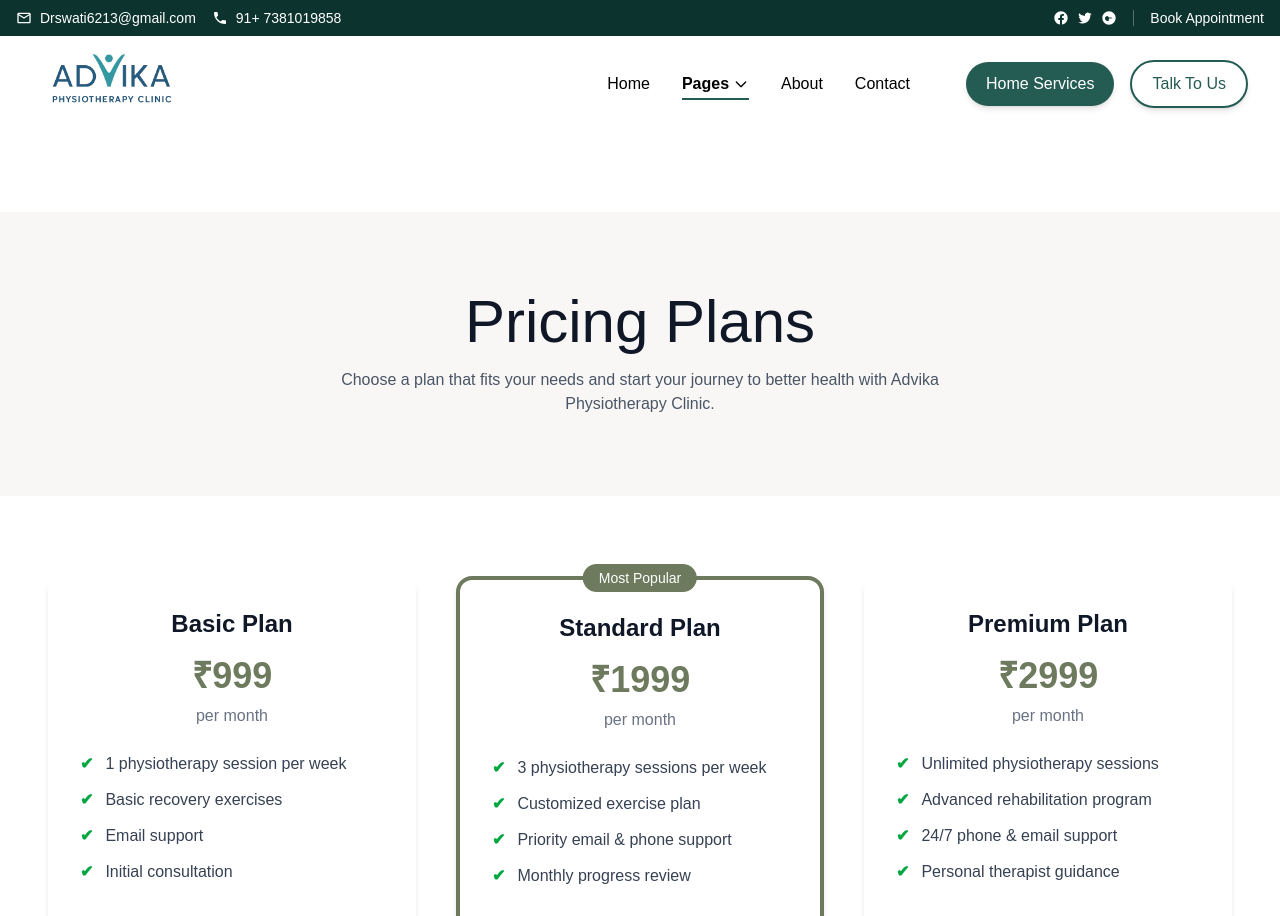
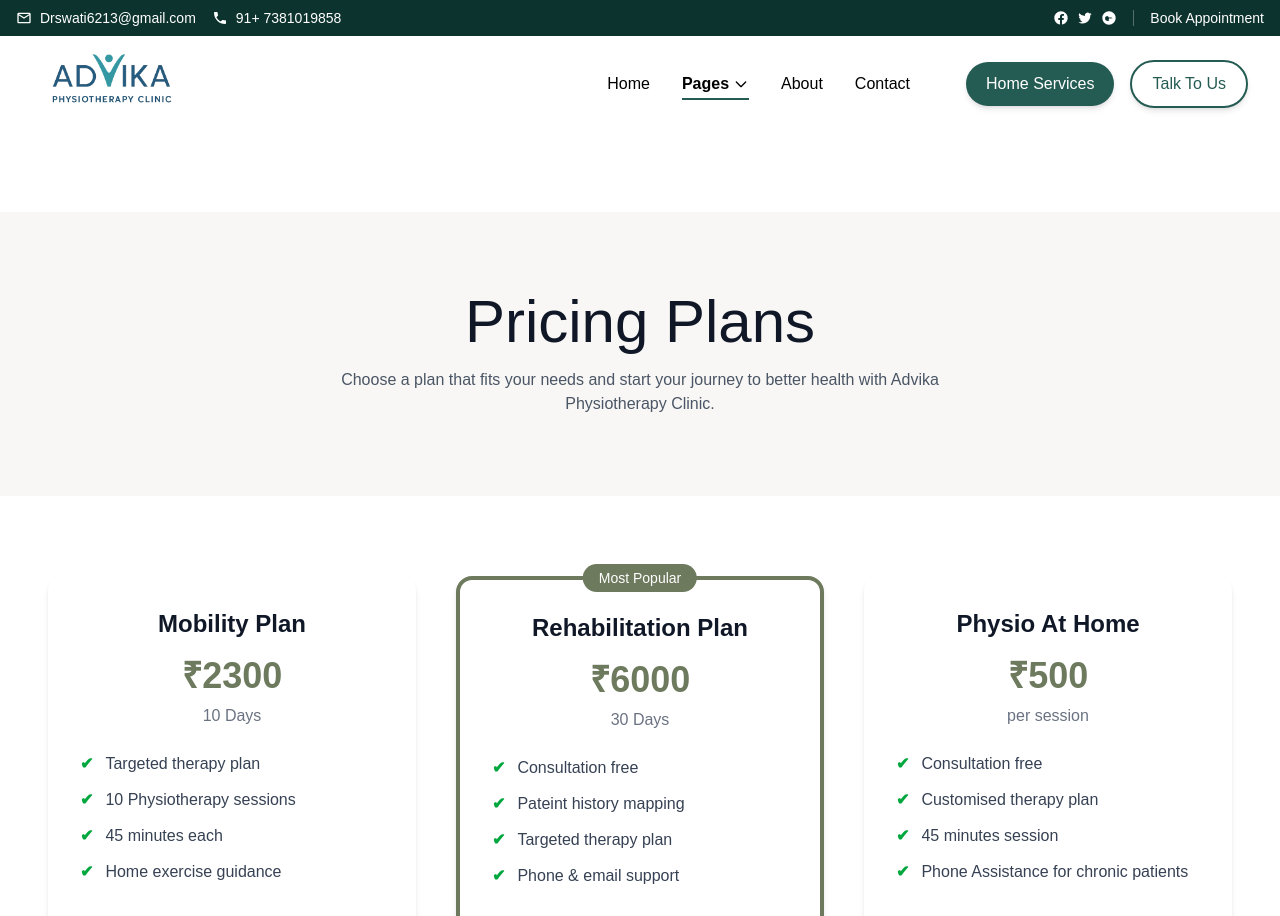
Before and after one commit to anchalsahani/advikaphysiotherapyclinic, a Next.js app: page /pricing in a window 1280 px wide. Shown: the top 916 px of the page. Built offline with nearby package versions, Linux system fonts and the light colour scheme; a web font is replaced by a local one.

Commit message:
content changed

```diff
--- a/app/pricing/page.tsx
+++ b/app/pricing/page.tsx
@@ -2,37 +2,37 @@
 export default function PricingPage() {
   const plans = [
     {
-      name: "Basic Plan",
-      price: "₹999",
-      duration: "per month",
+      name: "Mobility Plan",
+      price: "₹2300",
+      duration: "10 Days",
       features: [
-        "1 physiotherapy session per week",
-        "Basic recovery exercises",
-        "Email support",
-        "Initial consultation",
+        "Targeted therapy plan",
+        "10 Physiotherapy sessions",
+        "45 minutes each",
+        "Home exercise guidance",
       ],
     },
     {
-      name: "Standard Plan",
-      price: "₹1999",
-      duration: "per month",
+      name: "Rehabilitation Plan",
+      price: "₹6000",
+      duration: "30 Days",
       features: [
-        "3 physiotherapy sessions per week",
-        "Customized exercise plan",
-        "Priority email & phone support",
-        "Monthly progress review",
+        "Consultation free",
+        "Pateint history mapping",
+        "Targeted therapy plan",
+        "Phone & email support",
       ],
       highlighted: true, // 👈 middle plan highlighted
     },
     {
-      name: "Premium Plan",
-      price: "₹2999",
-      duration: "per month",
+      name: "Physio At Home",
+      price: "₹500",
+      duration: "per session",
       features: [
-        "Unlimited physiotherapy sessions",
-        "Advanced rehabilitation program",
-        "24/7 phone & email support",
-        "Personal therapist guidance",
+        "Consultation free",
+        "Customised therapy plan",
+        "45 minutes session",
+        "Phone Assistance for chronic patients",
       ],
     },
   ];
```
